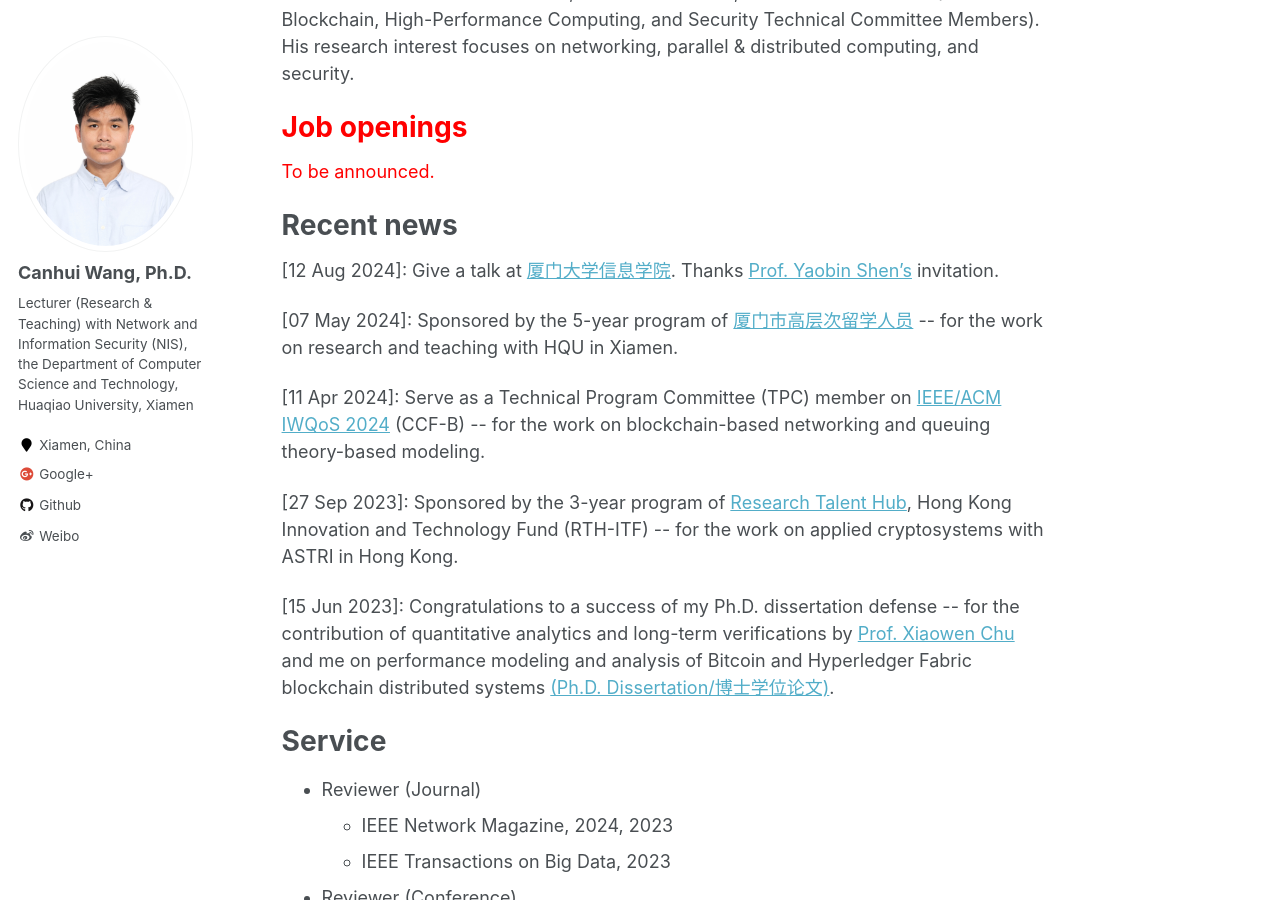
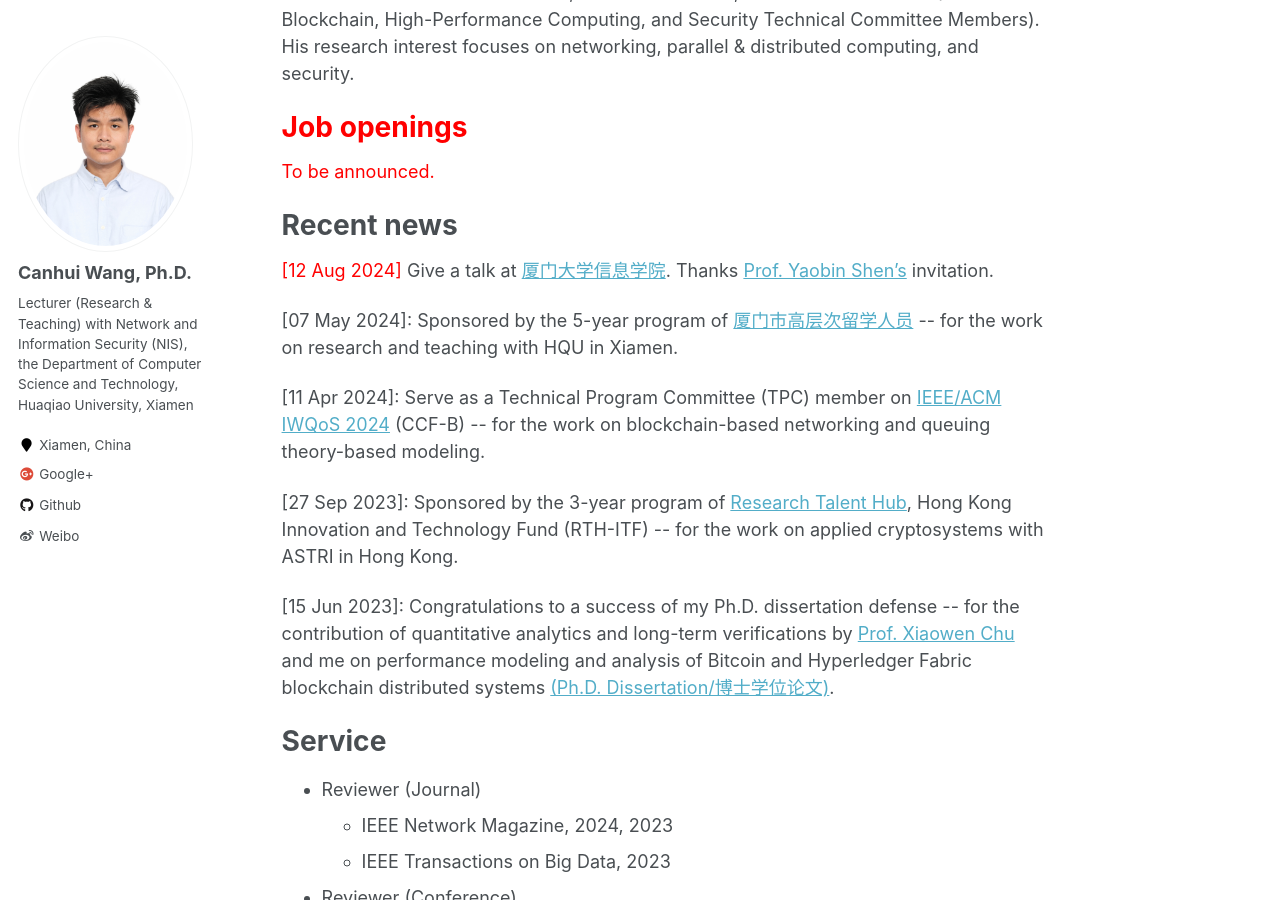
Before and after one commit to Canhui/canhui.github.io, a Jekyll site: the page built from _pages/about.md, in a window 1280 px wide and 900 px high, scrolled down 478 px. Built offline with Jekyll 4.4.1, drawn with Linux system fonts in a browser that asks for light colours.

Commit message:
Update about.md

```diff
--- a/_pages/about.md
+++ b/_pages/about.md
@@ -17,7 +17,7 @@ Canhui Wang is currently a Lecturer (Research & Teaching) with Network and Infor
 
 Recent news
 ======
-\[12 Aug 2024\]: Give a talk at [厦门大学信息学院](https://informatics.xmu.edu.cn/index.htm). Thanks [Prof. Yaobin Shen's](https://sites.google.com/view/yaobin) invitation.
+<span style="color:red"> \[12 Aug 2024\] </span> Give a talk at [厦门大学信息学院](https://informatics.xmu.edu.cn/index.htm). Thanks [Prof. Yaobin Shen's](https://sites.google.com/view/yaobin) invitation.
 
 \[07 May 2024\]: Sponsored by the 5-year program of [厦门市高层次留学人员](http://hrss.xm.gov.cn) -\- for the work on research and teaching with HQU in Xiamen.
 
```
